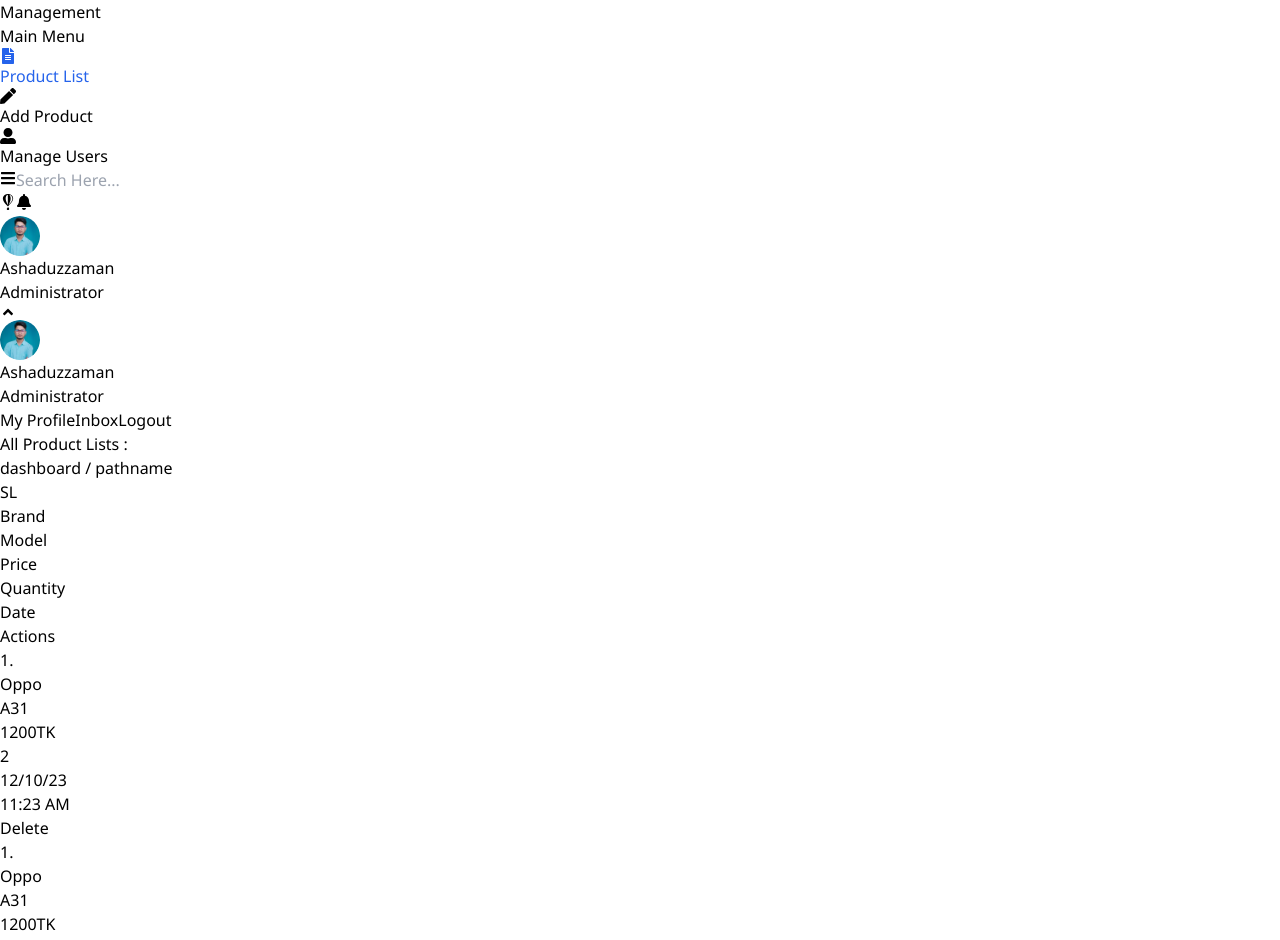
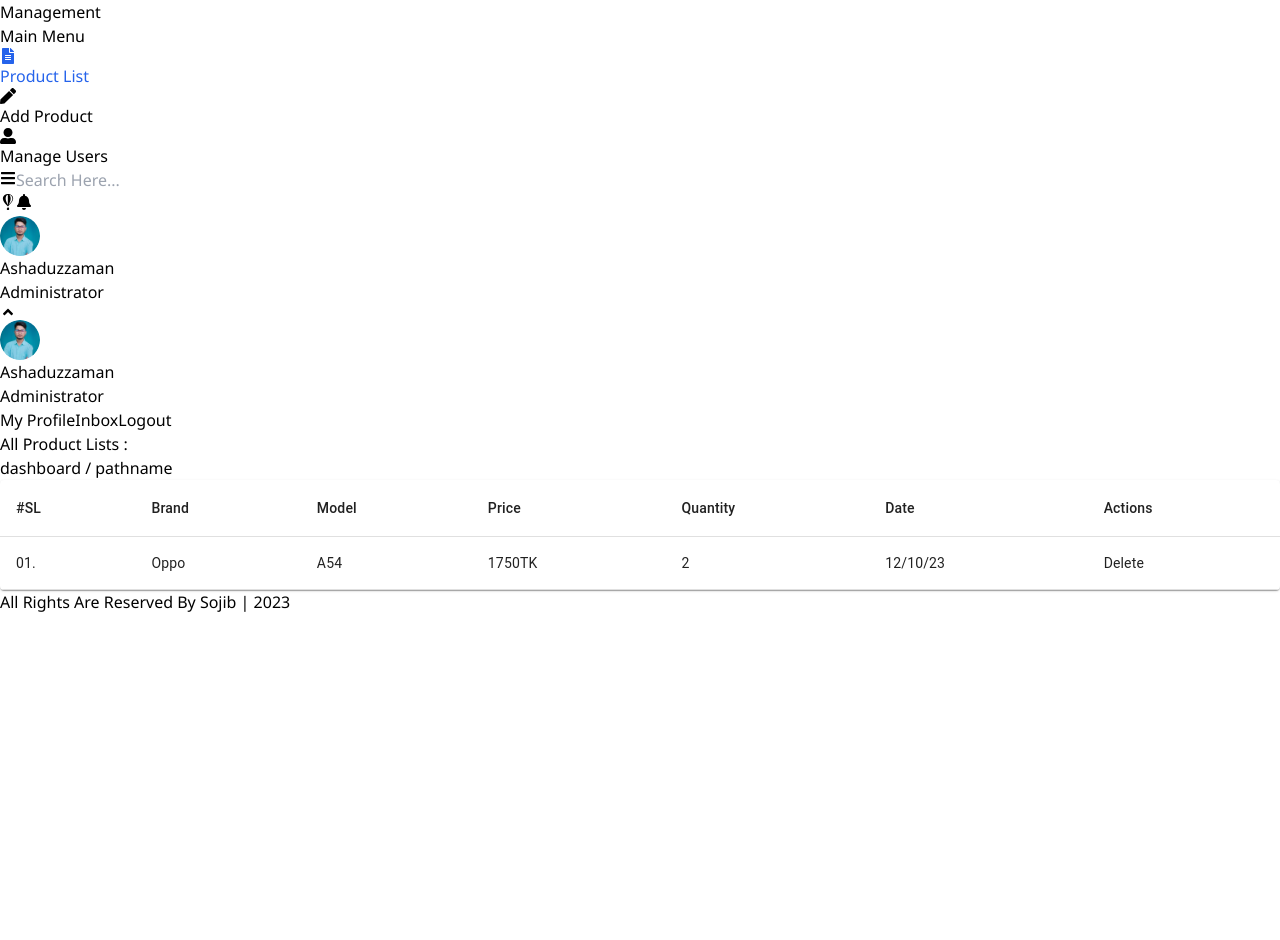
Before and after one commit to ashaansojib/st-admin-pannel, a React (Vite) app: page /all-products in a window 1280 px wide. Shown: the top 940 px of the page. After the commit the page ends 800 px from the top, so only its background shows below. Built offline with nearby package versions, Linux system fonts and the light colour scheme.

Commit message:
fixed table row with mui

```diff
--- a/src/components/all-products/AllProducts.jsx
+++ b/src/components/all-products/AllProducts.jsx
@@ -1,3 +1,4 @@
+import { Paper, Table, TableBody, TableCell, TableContainer, TableHead, TableRow } from '@mui/material';
 import React from 'react';
 
 const AllProducts = () => {
@@ -8,34 +9,33 @@ const AllProducts = () => {
                 <p className='text-gray-600'>dashboard / pathname</p>
             </div>
             {/* product table */}
-            <div className='bg-white rounded-lg p-3 overflow-x-auto'>
-                <div className='grid grid-cols-7 justify-between items-center gap-2 font-medium border p-2'>
-                    <h4>SL</h4>
-                    <h4>Brand</h4>
-                    <h4>Model</h4>
-                    <h4>Price</h4>
-                    <h4>Quantity</h4>
-                    <h4>Date</h4>
-                    <h4>Actions</h4>
-                </div>
-                <div className='grid grid-cols-7 justify-between items-center gap-2 p-2 border mt-1 text-gray-600'>
-                    <span>1.</span>
-                    <p>Oppo</p>
-                    <p>A31</p>
-                    <p>1200TK</p>
-                    <p>2</p>
-                    <p>12/10/23 <br /> 11:23 AM</p>
-                    <p>Delete</p>
-                </div>
-                <div className='grid grid-cols-7 justify-between items-center gap-2 p-2 border mt-1'>
-                    <span>1.</span>
-                    <p>Oppo</p>
-                    <p>A31</p>
-                    <p>1200TK</p>
-                    <p>2</p>
-                    <p>12/10/23 <br /> 11:23 AM</p>
-                    <p>Delete</p>
-                </div>
+            <div className='rounded-lg p-3'>
+                <TableContainer component={Paper}>
+                    <Table aria-label="simple table">
+                        <TableHead>
+                            <TableRow className='font-medium'>
+                                <TableCell>#SL</TableCell>
+                                <TableCell>Brand</TableCell>
+                                <TableCell>Model</TableCell>
+                                <TableCell>Price</TableCell>
+                                <TableCell>Quantity</TableCell>
+                                <TableCell>Date</TableCell>
+                                <TableCell>Actions</TableCell>
+                            </TableRow>
+                        </TableHead>
+                        <TableBody>
+                            <TableRow>
+                                <TableCell>01.</TableCell>
+                                <TableCell>Oppo</TableCell>
+                                <TableCell>A54</TableCell>
+                                <TableCell>1750TK</TableCell>
+                                <TableCell>2</TableCell>
+                                <TableCell>12/10/23</TableCell>
+                                <TableCell>Delete</TableCell>
+                            </TableRow>
+                        </TableBody>
+                    </Table>
+                </TableContainer>
             </div>
         </div>
     );
--- a/src/components/shared/Header.jsx
+++ b/src/components/shared/Header.jsx
@@ -29,17 +29,17 @@ const Header = () => {
                     </span>
                 </div>
                 {/* profile dropdown */}
-                <div className={`absolute top-16 border ${arrow ? 'hidden' : 'block'}`}>
-                    <div className="bg-gray-50 py-2 px-3 flex items-center gap-2">
+                <div className={`absolute top-16 bg-slate-50 border ${arrow ? 'hidden' : 'block'}`}>
+                    <div className="py-2 px-3 flex items-center gap-2">
                         <Avatar alt="No Image" src="/mypp-circle.png" />
                         <div>
                             <p className="font-medium">Ashaduzzaman</p>
                             <span className="text-blue-600 text-center text-[13px]">Administrator</span>
                         </div>
                     </div>
-                    <Link className="p-2 font-medium text-gray-700 w-full inline-block border-t hover:bg-gray-50">My Profile</Link>
-                    <Link className="p-2 font-medium text-gray-700 w-full inline-block border-t hover:bg-gray-50">Inbox</Link>
-                    <Link className="p-2 font-medium text-gray-700 w-full inline-block border-t hover:bg-gray-50">Logout</Link>
+                    <Link className="p-2 font-medium text-gray-700 w-full inline-block border-t hover:bg-white">My Profile</Link>
+                    <Link className="p-2 font-medium text-gray-700 w-full inline-block border-t hover:bg-white">Inbox</Link>
+                    <Link className="p-2 font-medium text-gray-700 w-full inline-block border-t hover:bg-white">Logout</Link>
                 </div>
             </div>
         </div>
```
